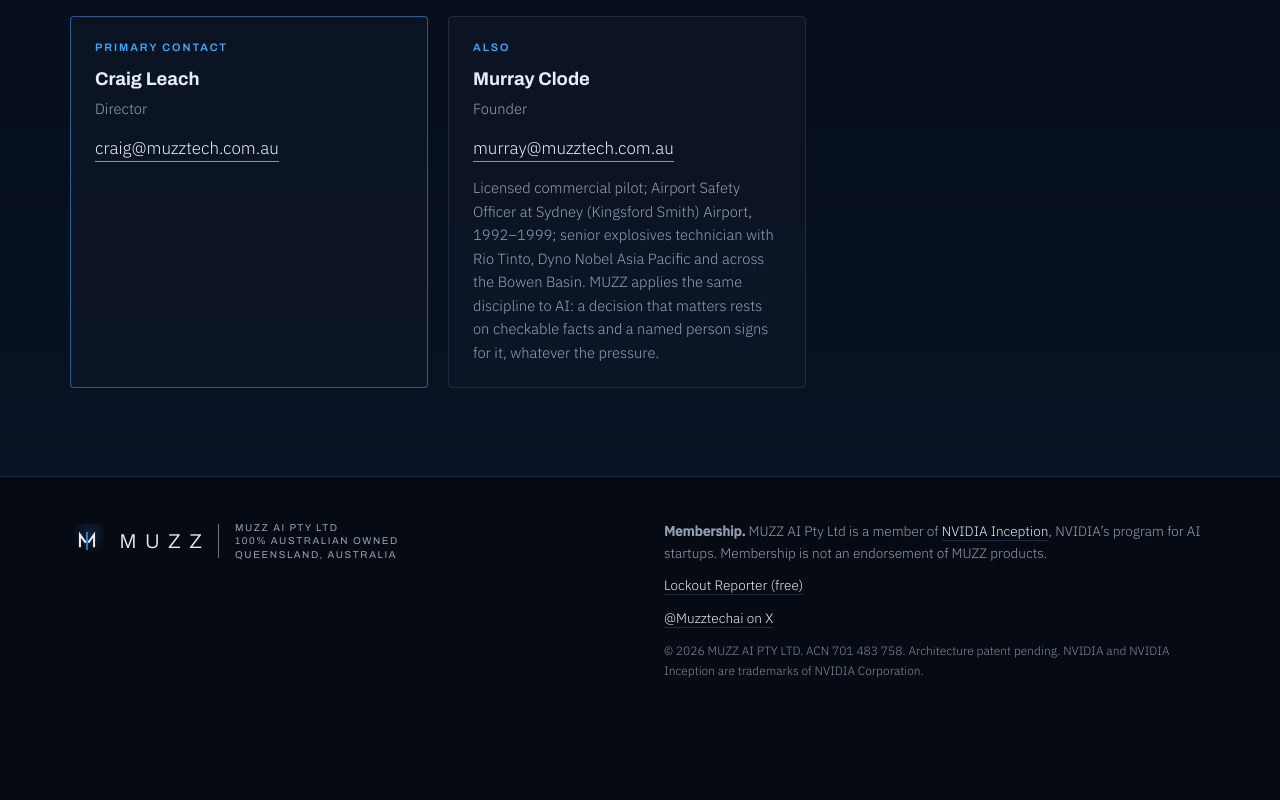
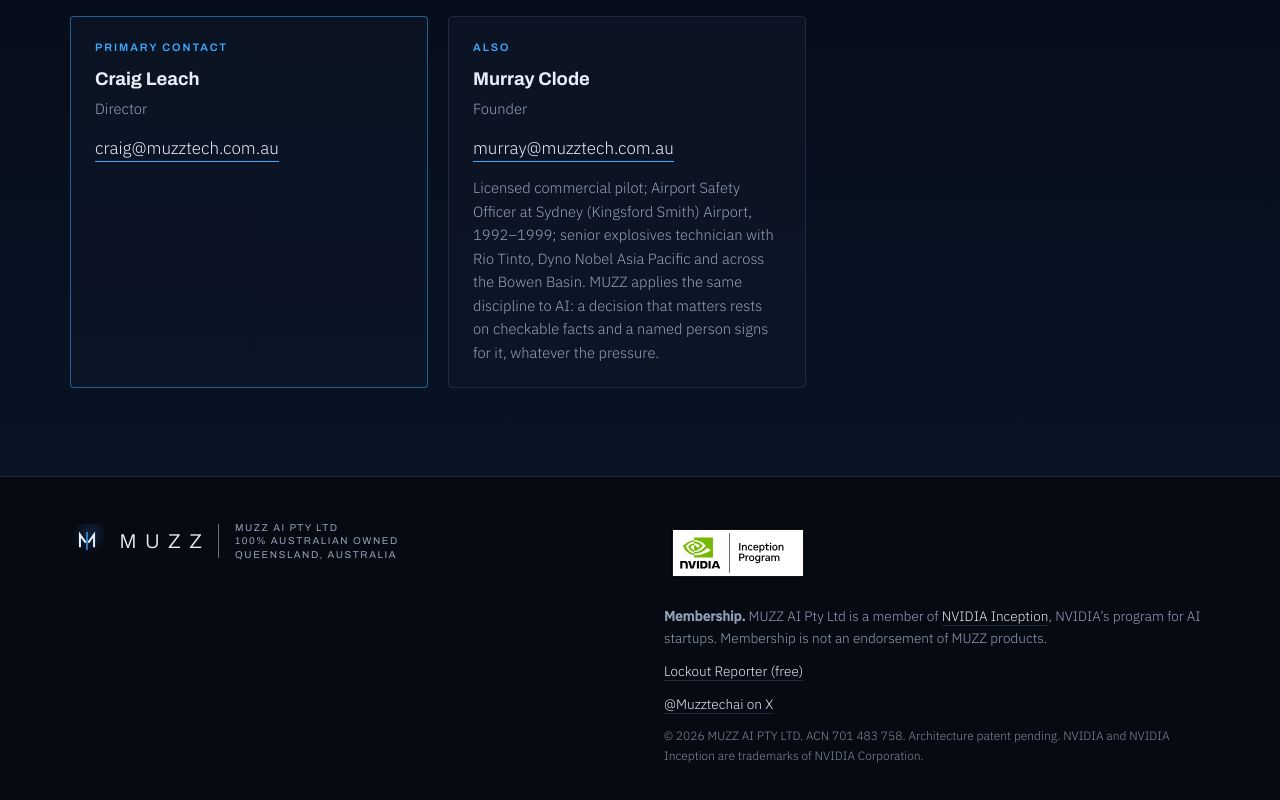
Before and after one commit to MUZZ-AI963/muzztech-com-au, a plain HTML site: page index.html in a window 1280 px wide. Shown: the part 5281-6081 px from the top of the page. Before the commit the page ends 6016 px from the top, so only its background shows below. Drawn offline with Linux system fonts and the light colour scheme.

Commit message:
Footer: show the NVIDIA Inception badge above the membership line.

```diff
--- a/index.html
+++ b/index.html
@@ -412,6 +412,8 @@
   .foot a{color:var(--text); text-decoration:none; border-bottom:1px solid var(--rule);}
   .foot a:hover{border-color:var(--signal);}
   .legal{font-size:0.75rem; opacity:0.85;}
+  .foot a.inception{display:inline-block; border:0; margin:0 0 0.9rem;}
+  .inception img{display:block; height:64px; width:auto;}
 
   /* ——— Reveal (visible at rest; motion only enhances) ——— */
   .rv{transition:opacity 0.8s cubic-bezier(0.22,1,0.36,1), transform 0.8s cubic-bezier(0.22,1,0.36,1);}
@@ -654,6 +656,9 @@
         </a>
       </div>
       <div>
+        <a class="inception" href="https://www.nvidia.com/en-au/startups/" rel="noopener" aria-label="NVIDIA Inception Program member">
+          <img src="/nvidia-inception-badge.svg" alt="NVIDIA Inception Program" width="148" height="64">
+        </a>
         <p><strong>Membership.</strong> MUZZ AI Pty Ltd is a member of <a href="https://www.nvidia.com/en-au/startups/" rel="noopener">NVIDIA Inception</a>, NVIDIA’s program for AI startups. Membership is not an endorsement of MUZZ products.</p>
         <p><a href="https://muzz-ai963.github.io/lockout-reporter/" rel="noopener">Lockout Reporter (free)</a></p>
         <p><a href="https://x.com/Muzztechai" rel="noopener">@Muzztechai on X</a></p>
```
Also changed, not shown: nvidia-inception-badge.svg (added).
